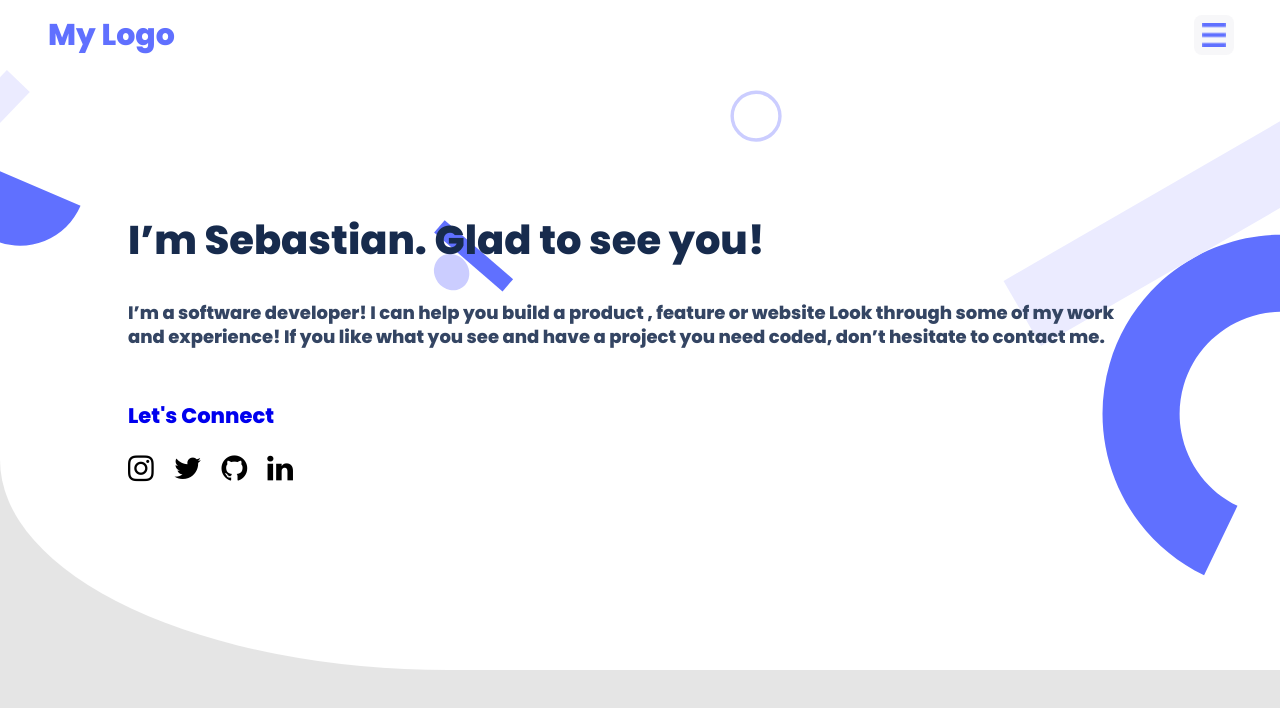
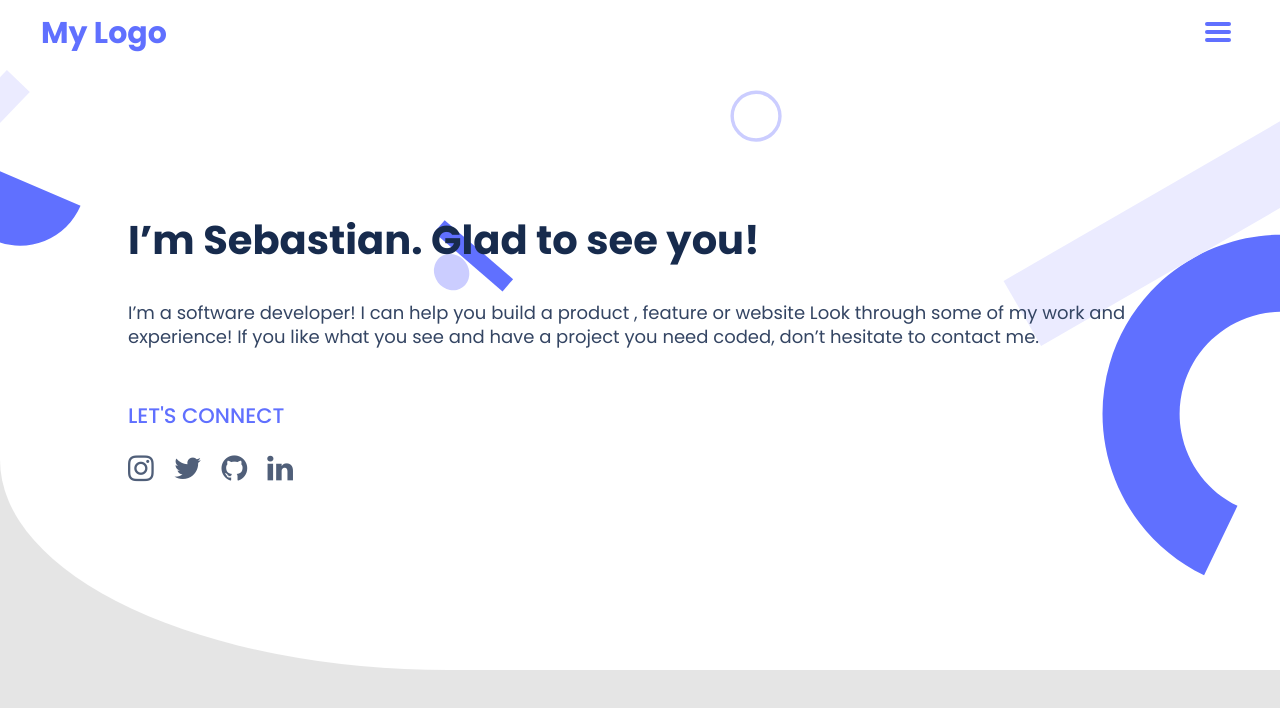
Before and after one commit to SebastianSolisFenger/my-portfolio-microverse, a plain HTML site: page index.html in a window 1280 px wide. Drawn offline with Linux system fonts and the light colour scheme.

Commit message:
Work on review suggestions

```diff
--- a/index.html
+++ b/index.html
@@ -6,6 +6,8 @@
     <meta name="viewport" content="width=device-width, initial-scale=1.0" />
     <link rel="stylesheet" href="style.css" />
     <title>My portfolio</title>
+
+    <!-- fonts -->
     <link
       rel="stylesheet"
       href="https://stackpath.bootstrapcdn.com/font-awesome/4.7.0/css/font-awesome.min.css"
@@ -13,9 +15,11 @@
     <link rel="preconnect" href="https://fonts.googleapis.com" />
     <link rel="preconnect" href="https://fonts.gstatic.com" crossorigin />
     <link
-      href="https://fonts.googleapis.com/css2?family=Asap:wght@500&family=Poppins:wght@100;800&display=swap"
+      href="https://fonts.googleapis.com/css2?family=Asap:wght@500&family=Poppins:wght@300;400;500;600;700;800&display=swap"
       rel="stylesheet"
     />
+
+    <!-- /fonts -->
   </head>
   <body>
     <!-- Nav Bar  -->
@@ -25,12 +29,13 @@
         <a href="#" class="header-logo-link"><h3>My Logo</h3></a>
       </div>
 
-      <button type="button" class="nav-button">
-        <img
-          src="./styling-features-pictures/Union.png"
-          alt="nav-button-menu"
-        />
-      </button>
+      <div class="hamburger-lines">
+        <nav class="nav-hamburger">
+          <span class="line line1"></span>
+          <span class="line line2"></span>
+          <span class="line line3"></span>
+        </nav>
+      </div>
     </header>
 
     <!-- Headline -->
@@ -47,15 +52,23 @@
         </p>
 
         <div class="connect-div">
-          <a href="#" class="connect-a"><h3>Let's Connect</h3></a>
+          <a href="#" class="connect-a"><h3>LET'S CONNECT</h3></a>
         </div>
 
         <div class="social-icons">
           <ul>
-            <li><i class="fa fa-instagram"></i></li>
-            <li><i class="fa fa-twitter"></i></li>
-            <li><i class="fa fa-github"></i></li>
-            <li><i class="fa fa-linkedin"></i></li>
+            <li>
+              <a href="#"><i class="fa fa-instagram"></i></a>
+            </li>
+            <li>
+              <a href="#"><i class="fa fa-twitter"></i></a>
+            </li>
+            <li>
+              <a href="#"><i class="fa fa-github"></i></a>
+            </li>
+            <li>
+              <a href="#"><i class="fa fa-linkedin"></i></a>
+            </li>
           </ul>
         </div>
       </div>
--- a/style.css
+++ b/style.css
@@ -17,8 +17,8 @@ body {
   justify-content: space-between;
   align-items: center;
   height: 70px;
+  padding: 5px 10px;
   position: relative;
-  padding: 0 35px;
   background-color: #fff;
 }
 
@@ -29,7 +29,7 @@ body {
   height: 45px;
   top: calc(50% - 40px / 2);
   left: 12px;
-  padding: 10px 12px 10px 12px;
+  padding: 8px 5px;
   font-weight: bold;
   margin-left: 24px;
   border-radius: 80%;
@@ -39,10 +39,10 @@ body {
   width: 200px;
   height: 20px;
   font-family: "Poppins", sans-serif;
-  font-weight: bold;
+  font-weight: 700;
   font-size: 30px;
   line-height: 20px;
-  color: rgb(96, 112, 255);
+  color: #6070ff;
 }
 
 .nav-bar .header-logo .header-logo-link:hover {
@@ -51,34 +51,35 @@ body {
   cursor: pointer;
 }
 
-.nav-bar .nav-button {
-  padding: 10px 10px 10px 10px;
+.nav-hamburger {
+  padding: 2px 2px;
   position: absolute;
-  width: 40px;
-  height: 40px;
-  top: calc(50% - 40px / 2);
+  width: 30px;
+  height: 24px;
+  top: calc(50% - 30px / 2);
   border-radius: 8px;
-  background-color: #f7f7f9;
-  right: 24px;
+  right: 35px;
   border-style: none;
-  margin-right: 22px;
+  margin-right: 12px;
   display: flex;
   justify-content: center;
   align-items: center;
+  z-index: 2;
+  display: flex;
+  flex-direction: column;
+  justify-content: space-between;
 }
 
-.nav-bar .nav-button:hover {
-  font-size: 20px;
-  font-weight: bold;
-  cursor: pointer;
-  transform: scale(1);
-  color: #fff;
-  box-shadow: 5px 10px 10px rgba(44, 34, 34, 0.445);
+.nav-hamburger .line {
+  display: block;
+  height: 4px;
+  width: 100%;
+  border-radius: 10px;
+  background: #6070ff;
 }
 
-.nav-bar .nav-button img {
-  width: 24px;
-  height: 24px;
+.nav-hamburger :hover {
+  cursor: pointer;
 }
 
 .intro {
@@ -92,9 +93,9 @@ body {
 .intro h1 {
   width: 327px;
   height: 150px;
-  font-family: "Poppins", sans-serif;
+  font-family: "Poppins", "sans-serif";
   font-style: normal;
-  font-weight: bold;
+  font-weight: 700, bold;
   font-size: 40px;
   line-height: 52px;
   display: flex;
@@ -112,7 +113,7 @@ body {
   top: 276px;
   font-family: "Poppins", sans-serif;
   font-style: normal;
-  font-weight: bold;
+  font-weight: 400;
   font-size: 18px;
   line-height: 24px;
   color: #344563;
@@ -126,7 +127,7 @@ body {
   height: 24px;
   font-family: "Poppins", sans-serif;
   font-style: normal;
-  font-weight: 900;
+  font-weight: 500;
   font-size: 18px;
   line-height: 24px;
   color: rgb(96, 112, 255);
@@ -136,7 +137,12 @@ body {
   text-decoration: none;
 }
 
-.connect-div:hover {
+.connect-a h3 {
+  font-weight: 500;
+  color: rgb(96, 112, 255);
+}
+
+.connect-a :hover {
   background-color: rebeccapurple;
   color: wheat;
 }
@@ -144,16 +150,20 @@ body {
 .social-icons {
   margin-bottom: 106px;
   margin-top: 25px;
+  text-decoration: none;
 }
 
 .social-icons ul {
   display: flex;
   list-style: none;
+  text-decoration: none;
 }
 
 .social-icons ul li i {
   margin-right: 20px;
   font-size: 30px;
+  text-decoration: none;
+  color: #505f79;
 }
 
 .intro .social-icons ul li:hover {
```
